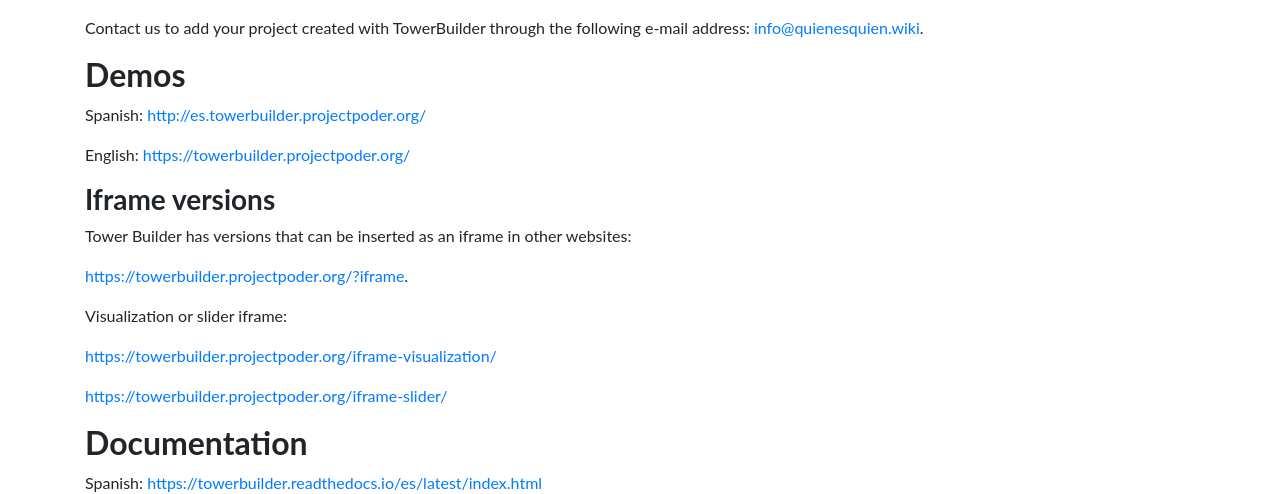
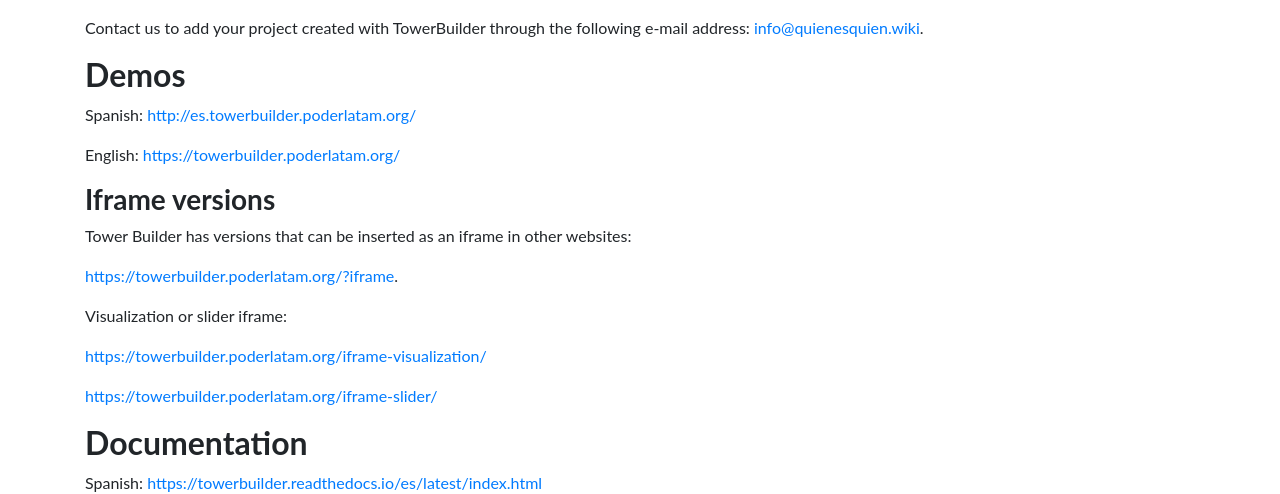
Before and after one commit to ProjectPODER/TowerBuilder, a Jekyll site: the page built from 9.1-about.md, in a window 1280 px wide and 1258 px high. Shown: the part 707-1201 px from the top of the window. Built offline with Jekyll 4.4.1, drawn with Linux system fonts in a browser that asks for light colours.

Commit message:
Fix url's in about

```diff
--- a/9.1-about.md
+++ b/9.1-about.md
@@ -33,21 +33,21 @@
 
 ## Demos
 
-Spanish: <http://es.towerbuilder.projectpoder.org/>
+Spanish: <http://es.towerbuilder.poderlatam.org/>
 
-English: <https://towerbuilder.projectpoder.org/>
+English: <https://towerbuilder.poderlatam.org/>
 
 ### Iframe versions
 
 Tower Builder has versions that can be inserted as an iframe in other websites:
 
-<https://towerbuilder.projectpoder.org/?iframe>.
+<https://towerbuilder.poderlatam.org/?iframe>.
 
 Visualization or slider iframe:
 
-<https://towerbuilder.projectpoder.org/iframe-visualization/>
+<https://towerbuilder.poderlatam.org/iframe-visualization/>
 
-<https://towerbuilder.projectpoder.org/iframe-slider/>
+<https://towerbuilder.poderlatam.org/iframe-slider/>
 
 ## Documentation
 
```
